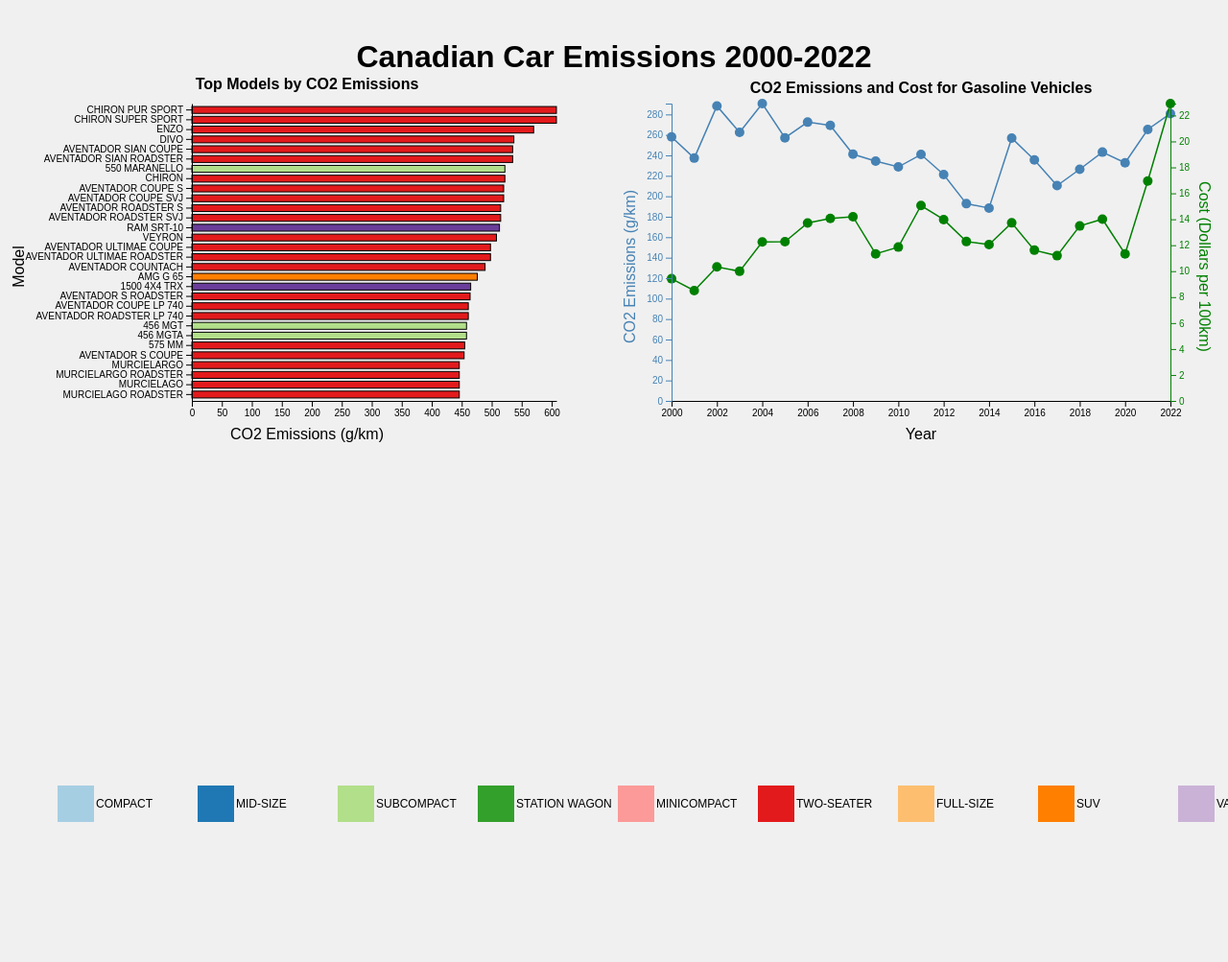
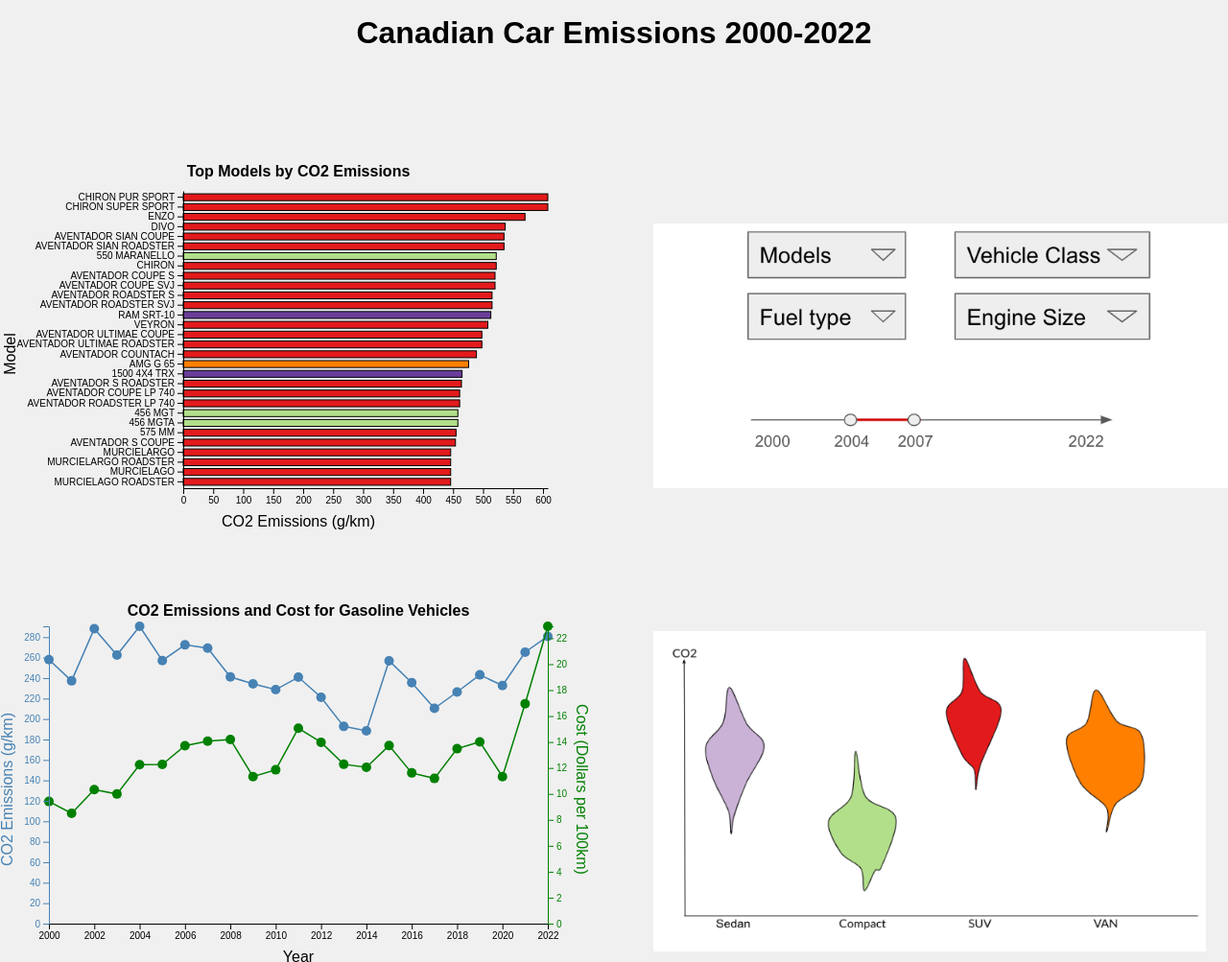
Before and after one commit to CalleKronqvist/Info_Viz, a plain HTML site: page index.html in a window 1280 px wide. Shown: the top 1003 px of the page at 96% size. Before the commit the page ends 949 px from the top, so only its background shows below. Drawn offline with nearby package versions, Linux system fonts and the light colour scheme; some packages are replaced by stand-ins of ours; a script that the page names is missing.

Commit message:
introducing placeholders

```diff
--- a/index.html
+++ b/index.html
@@ -12,27 +12,20 @@
   <script src="./idioms/barchart.js"></script>
   <script src="./idioms/linechart.js"></script>
   <script src="./idioms/legend.js"></script>
-
 </head>
 
+<header class="Title">
+  <h1>Canadian Car Emissions 2000-2022</h1>
+</header>
+
 <body onload="init()">
-
   <div class="container">
-    <div class="Title">
-      <h1>Canadian Car Emissions 2000-2022</h1>
-    </div>
     <div class="BarChart"></div>
-    <div class="ScatterPlot"></div>
+    <img class="Filter" alt="Placeholder" src="placeholder/filter.png" />
+    <img class="ScatterPlot" alt="Placeholder " src="placeholder/violin.png" />
     <div class="LineChart"></div>
-    <div class="Legend"></div>
-
   </div>
-  <!-- <div class="flex-container">
-    <div class="BarChart"></div>
-    <div class="flex-item">2</div>
-    <div class="flex-item">3</div>
-    <div class="flex-item">4</div>
-  </div> -->
+  <div class="Legend"></div>
 </body>
 
 </html>
--- a/style.css
+++ b/style.css
@@ -4,13 +4,11 @@
     padding: 0;
 }
 
-
 html,
 body {
     height: 100%;
     margin: 0;
     font-family: Arial, sans-serif;
-    display: flex;
     justify-content: center;
     align-items: center;
     min-height: 100vh;
@@ -19,22 +17,26 @@ body {
 
 .container {
     display: grid;
+    justify-content: center;
+    align-items: center;
     grid-template-columns: 1fr 1fr;
-    grid-template-rows: 0.1fr 0.9fr 0.9fr 0.11fr;
-    gap: 0px 0px;
+    /* grid-template-rows: 0.9fr 0.9fr 0.9fr 0.9fr; */
+    gap: 50px 50px;
     grid-template-areas:
-        "Title Title"
-        "BarChart LineChart"
-        "ScatterPlot ScatterPlot"
-        "Legend Legend";
-    margin-top: 160px
+        "BarChart Filter"
+        "LineChart ScatterPlot";
+    margin-left: 100px;
+    margin-right: 100px;
+    margin-top: 100px
 }
 
-.Title {
-    margin-top: 30px;
+header {
+    width: 100%;
+    /* color: #fff; */
+    padding: 1rem;
     text-align: center;
-    width: 200%;
 }
+
 
 .flex-container {
     display: flex;
@@ -75,9 +77,10 @@ body {
     grid-area: ScatterPlot;
 }
 
-.Widget {
-    grid-area: Widget;
+.Filter {
+    grid-area: Filter;
 }
+
 .Legend {
     grid-area: Legend;
 }
@@ -104,30 +107,43 @@ body {
 button {
     font-size: 20px;
 }
+
+/****************************************************
+ *  Define the styles for the legend                *
+ ****************************************************/
+
 .axisGreen line {
-    stroke: green;  /* Changes tick lines to green */
+    stroke: green;
+    /* Changes tick lines to green */
 }
 
 .axisGreen path {
-    stroke: green;  /* Changes the axis path to green */
+    stroke: green;
+    /* Changes the axis path to green */
 }
 
 .axisGreen text {
-    fill: green;    /* Changes the tick labels to green */
-    stroke: none;   /* Ensure text doesn’t get outlined */
+    fill: green;
+    /* Changes the tick labels to green */
+    stroke: none;
+    /* Ensure text doesn’t get outlined */
 }
 
 .axisBlue line {
-    stroke: steelblue;  /* Changes tick lines to green */
+    stroke: steelblue;
+    /* Changes tick lines to green */
 }
 
 .axisBlue path {
-    stroke: steelblue;  /* Changes the axis path to green */
+    stroke: steelblue;
+    /* Changes the axis path to green */
 }
 
 .axisBlue text {
-    fill: steelblue;    /* Changes the tick labels to green */
-    stroke: none;   /* Ensure text doesn’t get outlined */
+    fill: steelblue;
+    /* Changes the tick labels to green */
+    stroke: none;
+    /* Ensure text doesn’t get outlined */
 }
 
 /* Media query to stack the items on smaller screens */
```
Also changed, not shown: placeholder/filter.png (added), placeholder/violin.png (added), 1 other file.
